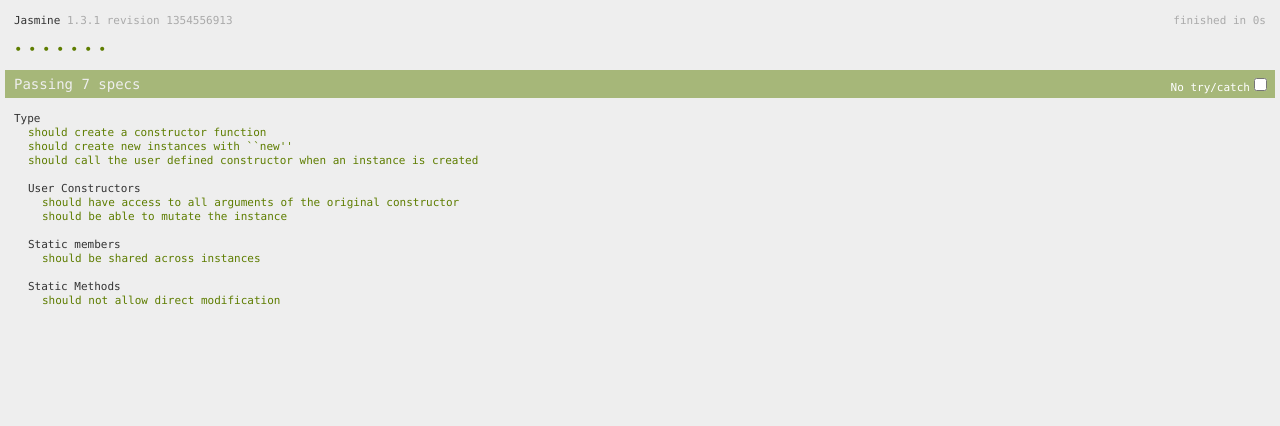
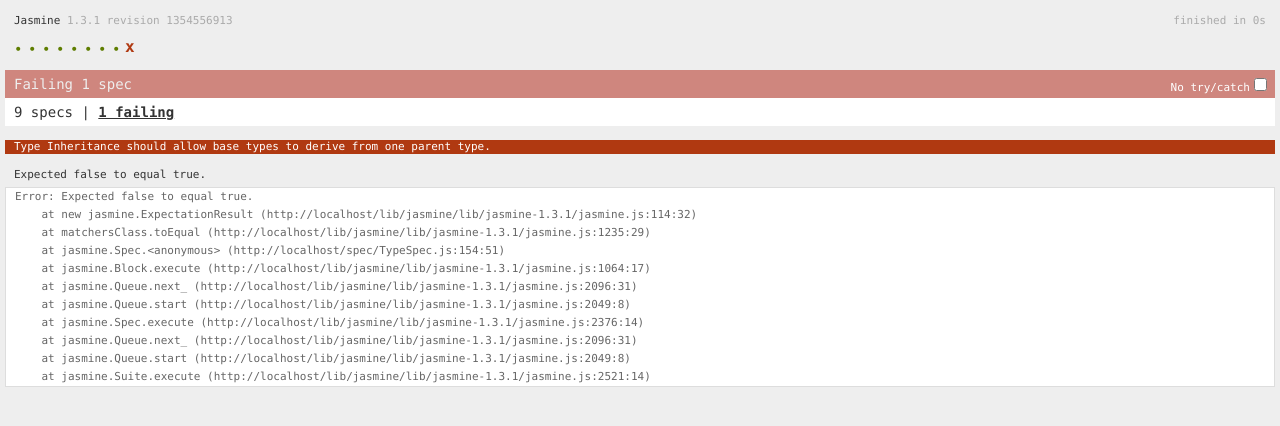
Before and after one commit to dwest/Classy, a plain HTML site: page index.html in a window 1280 px wide. Drawn offline with Linux system fonts and the light colour scheme.

Commit message:
WIP - inheritance

```diff
--- a/index.html
+++ b/index.html
@@ -2,7 +2,7 @@
 
 <html>
   <head>
-    <title>Javascript with Style</title>
+    <title>Javascript with Class</title>
 
     <link rel="shortcut icon" type="image/png" href="lib/jasmine/lib/jasmine-1.3.1/jasmine_favicon.png">
     <link rel="stylesheet" type="text/css" href="lib/jasmine/lib/jasmine-1.3.1/jasmine.css">
--- a/spec/TypeSpec.js
+++ b/spec/TypeSpec.js
@@ -2,18 +2,23 @@
 
 describe("Type", function() {
 
-    it("should create a constructor function", function() {
-        expect(typeof Type()).toEqual("function");
+    it( "should create a constructor function" , function() {
+        expect(typeof Classy.Type()).toEqual("function");
     });
 
-    it("should create new instances with ``new''", function() {
-        var MyClass = Type({});
+    it( "should create new instances with ``new''" , function() {
+        var MyClass = Classy.Type({});
 
         expect(typeof new MyClass()).toEqual("object");
-        expect(new MyClass() instanceof MyClass).toBe(true);
     });
 
-    it("should call the user defined constructor when an instance is created", function() {
+    it( "should allow type checking with ``instanceof''" , function() {
+        var MyClass = Classy.Type({});
+
+        expect(new MyClass instanceof MyClass).toBe(true);
+    });
+
+    it( "should call the user defined constructor when an instance is created" , function() {
         var typedef = {
             constructor: function() {
             },
@@ -21,13 +26,13 @@ describe("Type", function() {
 
         spyOn(typedef, "constructor");
 
-        var MyType = Type(typedef);
+        var MyType = Classy.Type(typedef);
         var instance = new MyType;
 
         expect(typedef.constructor).toHaveBeenCalled();
     });
 
-    describe("User Constructors", function() {
+    describe( "User Constructors" , function() {
         var MyType     = null,
             instance = null,
             typedef = {
@@ -42,21 +47,21 @@ describe("Type", function() {
 
         beforeEach(function() {
             spyOn(typedef, 'constructor').andCallThrough();
-            MyType = Type(typedef);
+            MyType = Classy.Type(typedef);
             instance = new MyType(1, 2);
         });
 
-        it("should have access to all arguments of the original constructor", function() {
+        it( "should have access to all arguments of the original constructor" , function() {
             expect(typedef.constructor).toHaveBeenCalledWith(1, 2);
         });
 
-        it("should be able to mutate the instance", function() {
+        it( "should be able to mutate the instance" , function() {
             expect(instance.a).toBe(1);
             expect(instance.b).toBe(2);
         });
     });
 
-    describe("Static members", function() {
+    describe( "Static Members" , function() {
         var MyType  = null,
             a       = null,
             b       = null,
@@ -76,12 +81,12 @@ describe("Type", function() {
         ;
 
         beforeEach(function() {
-            MyType = Type(typedef);
+            MyType = Classy.Type(typedef);
             a      = new MyType();
             b      = new MyType();
         });
 
-        it("should be shared across instances", function() {
+        it( "should be shared across instances" , function() {
             a.mutateStatic(42);
             b.mutateStatic(14);
 
@@ -90,7 +95,7 @@ describe("Type", function() {
         });
     });
 
-    describe("Static Methods", function() {
+    describe( "Static Methods" , function() {
         var MyType = null,
             typedef = {
                 Static: {
@@ -102,10 +107,10 @@ describe("Type", function() {
         ;
 
         beforeEach(function() {
-            MyType = Type(typedef);
+            MyType = Classy.Type(typedef);
         });
 
-        it("should not allow direct modification", function() {
+        it( "should be immutable" , function() {
 
             var reassign = function() {
                 MyType.Static.staticMethod = function() {
@@ -116,4 +121,38 @@ describe("Type", function() {
             expect(reassign).toThrow();
         });
     });
+
+    describe( "Inheritance", /* in a */function(){/*...*/
+
+        var superType,
+            subType,
+            instance;
+
+        var superClass = {
+
+            member:"variable",
+
+            constructor:function() {
+                this.member = 'initial';
+            },
+        },
+
+        subClass={
+
+            constructor: function() {
+                this.member = 'different';
+            },
+        };
+
+        beforeEach( function(){
+            superType = Classy.Type(superClass);
+            subType   = Classy.Derive(superType, subClass);
+            instance  = new subType;
+        });
+
+        it( "should allow base types to derive from one parent type" , function() {
+            expect(instance instanceof superType).toEqual(true);
+            expect(instance instanceof subType).toEqual(true);
+        });
+        });
 });
--- a/src/Type.js
+++ b/src/Type.js
@@ -2,6 +2,7 @@
 
 // Change the global object to match your environment
 (function(global) {
+    var ns = {};
 
     /**
      * Properties which have special meaning.
@@ -42,6 +43,7 @@
         var props    = {};
         reserved = coalesce(reserved, RESERVED);
 
+        // Create a property list from the definition
         Object.keys(definition)
         // Special properties will be set up later
         .filter(function(key) {
@@ -69,12 +71,15 @@
 
             props[key] = prop;
         })
+
+        // end property list creation
         ;
 
         return props;
     }
 
-    global.Type = function(definition) {
+    ns.Type = function(definition) {
+        // Type should work with no arguments, even if it is dubiously useful..
         definition = coalesce(definition, {});
 
         var Static  = Object.defineProperties({}, definitionToProperties(coalesce(definition["Static"], {}), [])), // Shared static space for all objects of this type
@@ -92,8 +97,9 @@
         return constructor;
     };
 
-    global.Extend = function(type, definition) {
-
+    ns.Derive = function(type, definition) {
+        return ns.Type(definition);
     };
 
+    global.Classy = ns;
 }(window));
```
